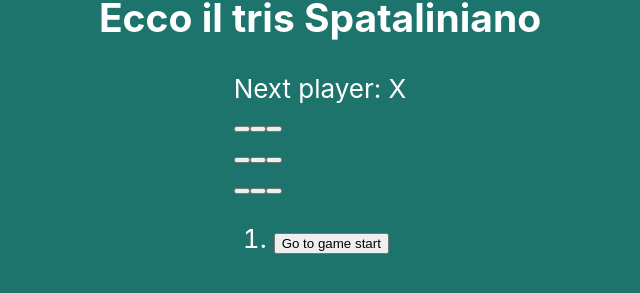
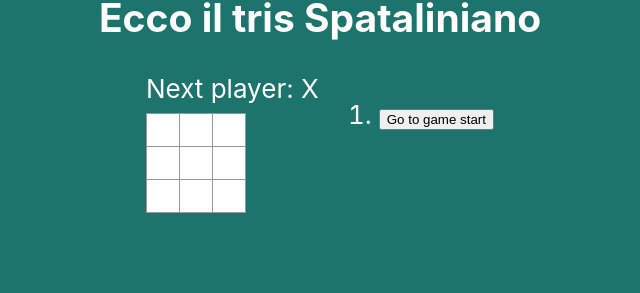
Before and after one commit to Lpint02/amplify, a React (Create React App) app: page /spatalino in a window 1280 px wide. Shown: the part 471-764 px from the top of the page, without its empty margins (320-960 px from the left). Built offline with nearby package versions, Linux system fonts and the light colour scheme.

Commit message:
added tris css

```diff
--- a/src/App.css
+++ b/src/App.css
@@ -36,3 +36,36 @@
     transform: rotate(360deg);
   }
 }
+
+.square {
+  background: #fff;
+  border: 1px solid #999;
+  float: left;
+  font-size: 24px;
+  font-weight: bold;
+  line-height: 34px;
+  height: 34px;
+  margin-right: -1px;
+  margin-top: -1px;
+  padding: 0;
+  text-align: center;
+  width: 34px;
+}
+
+.board-row:after {
+  clear: both;
+  content: '';
+  display: table;
+}
+
+.status {
+  margin-bottom: 10px;
+}
+.game {
+  display: flex;
+  flex-direction: row;
+}
+
+.game-info {
+  margin-left: 20px;
+}
```
